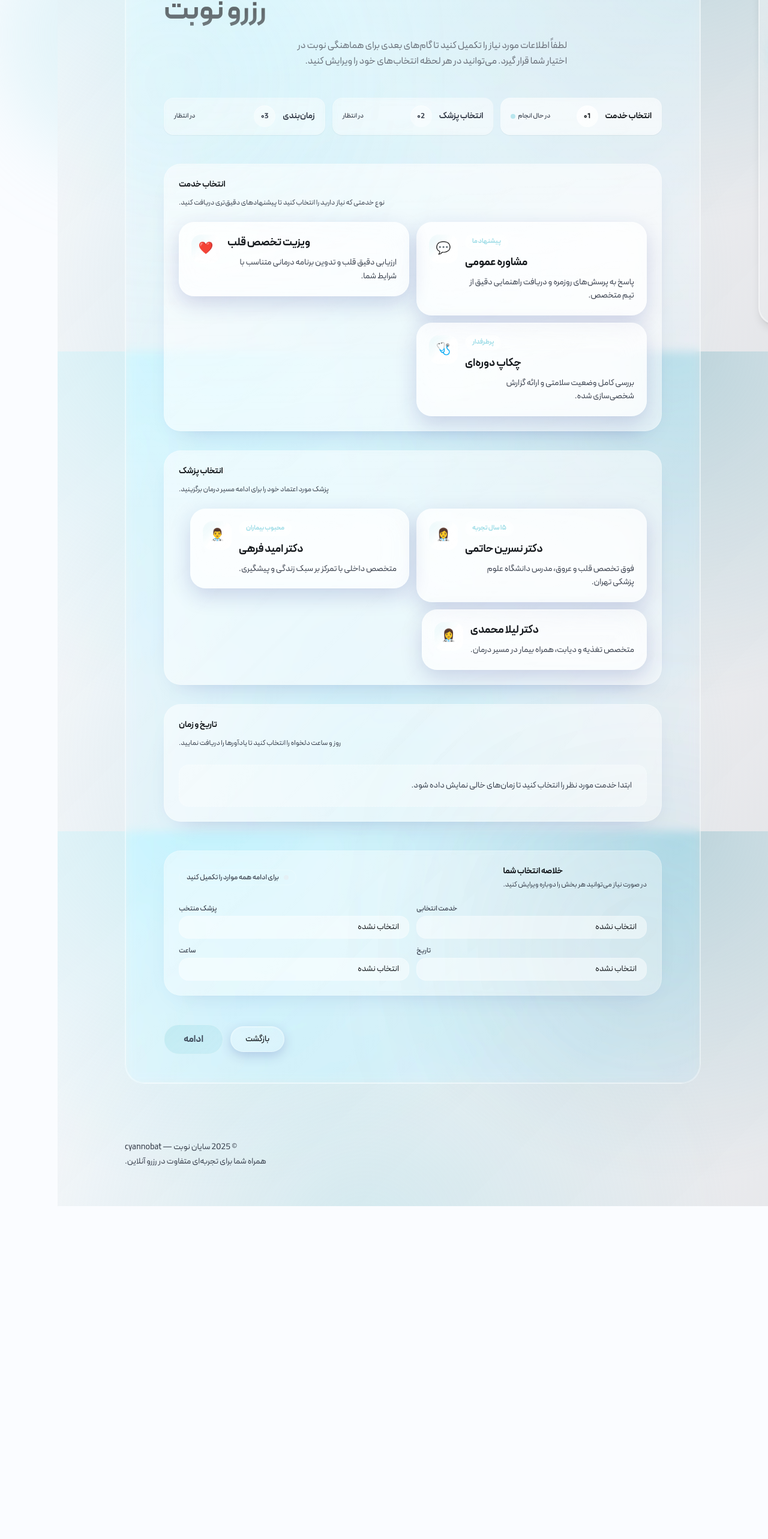
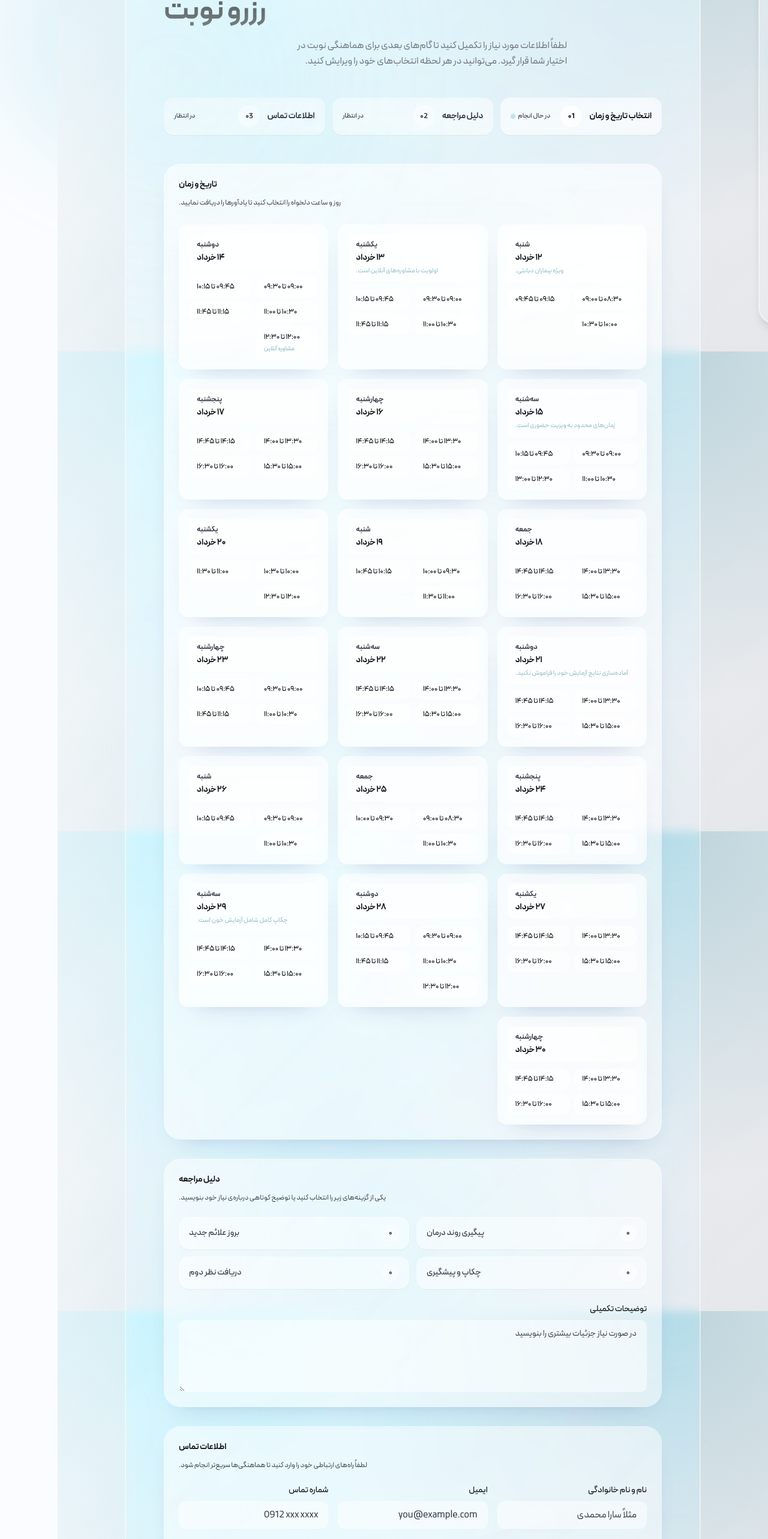
Before and after one commit to belforzedse/cyannobat, a Next.js app: page /reserve in a window 1280 px wide. Shown: the part 214-2780 px from the top of the page at 60% size. Before the commit the page ends 2225 px from the top, so only its background shows below. Built offline with nearby package versions, Linux system fonts and the light colour scheme.

Commit message:
Refactor reserve flow to collect booking details

```diff
--- a/src/app/(site)/reserve/page.tsx
+++ b/src/app/(site)/reserve/page.tsx
@@ -1,85 +1,24 @@
 'use client';
 
-import { useEffect, useMemo, useState } from 'react';
+import { useMemo, useState } from 'react';
 import { AnimatePresence, motion, useReducedMotion } from 'framer-motion';
 import Link from 'next/link';
 import clsx from 'clsx';
-import ServiceCard from '@/components/ServiceCard';
 import SchedulePicker from '@/components/SchedulePicker';
-import {
-  mockAvailability,
-  type AvailabilityDay,
-  type AvailabilitySlot,
-  type DoctorId,
-  type ServiceId,
-} from '@/data/mockAvailability';
-
-type ServiceOption = {
-  value: ServiceId;
-  label: string;
-  description: string;
-  icon: string;
-  badge?: string;
-};
-
-type DoctorOption = {
-  value: DoctorId;
-  label: string;
-  description: string;
-  icon: string;
-  badge?: string;
-};
-
-const serviceOptions: ServiceOption[] = [
-  {
-    value: 'general',
-    label: 'مشاوره عمومی',
-    description: 'پاسخ به پرسش‌های روزمره و دریافت راهنمایی دقیق از تیم متخصص.',
-    icon: '💬',
-    badge: 'پیشنهاد ما',
-  },
-  {
-    value: 'cardio',
-    label: 'ویزیت تخصص قلب',
-    description: 'ارزیابی دقیق قلب و تدوین برنامه درمانی متناسب با شرایط شما.',
-    icon: '❤️',
-  },
-  {
-    value: 'checkup',
-    label: 'چکاپ دوره‌ای',
-    description: 'بررسی کامل وضعیت سلامتی و ارائه گزارش شخصی‌سازی شده.',
-    icon: '🩺',
-    badge: 'پرطرفدار',
-  },
-];
-
-const doctorOptions: DoctorOption[] = [
-  {
-    value: 'nasrin',
-    label: 'دکتر نسرین حاتمی',
-    description: 'فوق تخصص قلب و عروق، مدرس دانشگاه علوم پزشکی تهران.',
-    icon: '👩‍⚕️',
-    badge: '۱۵ سال تجربه',
-  },
-  {
-    value: 'omid',
-    label: 'دکتر امید فرهی',
-    description: 'متخصص داخلی با تمرکز بر سبک زندگی و پیشگیری.',
-    icon: '👨‍⚕️',
-    badge: 'محبوب بیماران',
-  },
-  {
-    value: 'leila',
-    label: 'دکتر لیلا محمدی',
-    description: 'متخصص تغذیه و دیابت، همراه بیمار در مسیر درمان.',
-    icon: '👩‍⚕️',
-  },
-];
+import BookingInput from '@/components/BookingInput';
+import { mockAvailability, type AvailabilityDay, type AvailabilitySlot } from '@/data/mockAvailability';
 
 const progressSteps = [
-  { key: 'service', label: 'انتخاب خدمت' },
-  { key: 'doctor', label: 'انتخاب پزشک' },
-  { key: 'schedule', label: 'زمان‌بندی' },
+  { key: 'dateTime', label: 'انتخاب تاریخ و زمان' },
+  { key: 'reason', label: 'دلیل مراجعه' },
+  { key: 'customer', label: 'اطلاعات تماس' },
+] as const;
+
+const reasonOptions = [
+  { value: 'follow_up', label: 'پیگیری روند درمان' },
+  { value: 'new_symptom', label: 'بروز علائم جدید' },
+  { value: 'checkup', label: 'چکاپ و پیشگیری' },
+  { value: 'second_opinion', label: 'دریافت نظر دوم' },
 ] as const;
 
 type StepStatus = 'complete' | 'current' | 'upcoming';
@@ -129,65 +68,51 @@ type SelectedSchedule = {
 
 const BookingPage = () => {
   const prefersReducedMotion = useReducedMotion();
-  const [selectedService, setSelectedService] = useState<ServiceId | ''>('');
-  const [selectedDoctor, setSelectedDoctor] = useState<DoctorId | ''>('');
   const [selectedDay, setSelectedDay] = useState<string | null>(null);
   const [selectedSchedule, setSelectedSchedule] = useState<SelectedSchedule | null>(null);
-
-  const selectedServiceDetails = serviceOptions.find((service) => service.value === selectedService);
-  const selectedDoctorDetails = doctorOptions.find((doctor) => doctor.value === selectedDoctor);
-  const isScheduleComplete = Boolean(selectedSchedule);
+  const [selectedReasons, setSelectedReasons] = useState<string[]>([]);
+  const [additionalReason, setAdditionalReason] = useState('');
+  const [customerInfo, setCustomerInfo] = useState({
+    fullName: '',
+    email: '',
+    phone: '',
+  });
+  const [customerNotes, setCustomerNotes] = useState('');
 
   const availabilityForSelection = useMemo(() => {
-    if (!selectedService || !selectedDoctor) {
-      return undefined;
-    }
+    const merged = new Map<string, AvailabilityDay>();
 
-    return mockAvailability[selectedService][selectedDoctor];
-  }, [selectedDoctor, selectedService]);
+    Object.values(mockAvailability).forEach((serviceAvailability) => {
+      Object.values(serviceAvailability).forEach((doctorAvailability) => {
+        doctorAvailability.forEach((day) => {
+          const existingDay = merged.get(day.date);
+          if (!existingDay) {
+            merged.set(day.date, {
+              date: day.date,
+              slots: [...day.slots],
+              note: day.note,
+            });
+            return;
+          }
 
-  useEffect(() => {
-    setSelectedDoctor('');
-    setSelectedDay(null);
-    setSelectedSchedule(null);
-  }, [selectedService]);
+          const combinedSlots = [...existingDay.slots];
+          day.slots.forEach((slot) => {
+            if (!combinedSlots.some((existingSlot) => existingSlot.id === slot.id)) {
+              combinedSlots.push(slot);
+            }
+          });
 
-  useEffect(() => {
-    setSelectedDay(null);
-    setSelectedSchedule(null);
-  }, [selectedDoctor]);
-
-  useEffect(() => {
-    if (!availabilityForSelection || availabilityForSelection.length === 0) {
-      setSelectedDay(null);
-      setSelectedSchedule(null);
-      return;
-    }
-
-    setSelectedDay((currentDay) => {
-      if (!currentDay) return currentDay;
-      const exists = availabilityForSelection.some((day) => day.date === currentDay);
-      return exists ? currentDay : null;
+          merged.set(day.date, {
+            date: day.date,
+            slots: combinedSlots.sort((a, b) => a.start.localeCompare(b.start)),
+            note: existingDay.note ?? day.note,
+          });
+        });
+      });
     });
 
-    setSelectedSchedule((currentSchedule) => {
-      if (!currentSchedule) return currentSchedule;
-      const dayMatch = availabilityForSelection.find((day) => day.date === currentSchedule.day.date);
-      if (!dayMatch) {
-        return null;
-      }
-      const slotMatch = dayMatch.slots.find((slot) => slot.id === currentSchedule.slot.id);
-      return slotMatch ? currentSchedule : null;
-    });
-  }, [availabilityForSelection]);
-
-  const handleServiceSelect = (service: ServiceId) => {
-    setSelectedService(service);
-  };
-
-  const handleDoctorSelect = (doctor: DoctorId) => {
-    setSelectedDoctor(doctor);
-  };
+    return Array.from(merged.values()).sort((a, b) => a.date.localeCompare(b.date));
+  }, []);
 
   const handleDaySelect = (day: AvailabilityDay) => {
     setSelectedDay(day.date);
@@ -204,21 +129,42 @@ const BookingPage = () => {
     setSelectedSchedule({ day, slot });
   };
 
+  const handleReasonToggle = (value: string) => {
+    setSelectedReasons((prev) => {
+      if (prev.includes(value)) {
+        return prev.filter((reason) => reason !== value);
+      }
+      return [...prev, value];
+    });
+  };
+
+  const handleCustomerChange = (field: keyof typeof customerInfo, value: string) => {
+    setCustomerInfo((prev) => ({ ...prev, [field]: value }));
+  };
+
+  const selectedReasonLabels = selectedReasons
+    .map((reason) => reasonOptions.find((option) => option.value === reason)?.label ?? reason)
+    .filter((label): label is string => Boolean(label));
+
+  const isScheduleComplete = Boolean(selectedSchedule);
+  const isReasonComplete = selectedReasons.length > 0 || additionalReason.trim().length > 0;
+  const isCustomerComplete = Object.values(customerInfo).every((value) => value.trim().length > 0);
+
   const activeIndex = progressSteps.findIndex((step) => {
-    if (step.key === 'service') return !selectedServiceDetails;
-    if (step.key === 'doctor') return !selectedDoctorDetails;
-    return !isScheduleComplete;
+    if (step.key === 'dateTime') return !isScheduleComplete;
+    if (step.key === 'reason') return !isReasonComplete;
+    return !isCustomerComplete;
   });
 
   const resolvedActiveIndex = activeIndex === -1 ? progressSteps.length - 1 : activeIndex;
 
   const stepsWithStatus = progressSteps.map((step, index) => {
     const complete =
-      step.key === 'service'
-        ? Boolean(selectedServiceDetails)
-        : step.key === 'doctor'
-          ? Boolean(selectedDoctorDetails)
-          : isScheduleComplete;
+      step.key === 'dateTime'
+        ? isScheduleComplete
+        : step.key === 'reason'
+          ? isReasonComplete
+          : isCustomerComplete;
 
     const status: StepStatus = complete ? 'complete' : index === resolvedActiveIndex ? 'current' : 'upcoming';
 
@@ -229,13 +175,16 @@ const BookingPage = () => {
     ? formatDateLabel(selectedSchedule.day.date)
     : formatDateLabel(selectedDay);
   const formattedTime = formatTimeRange(selectedSchedule?.slot ?? null);
-  const isContinueDisabled = !selectedServiceDetails || !selectedDoctorDetails || !selectedSchedule;
+  const isContinueDisabled = !isScheduleComplete || !isReasonComplete || !isCustomerComplete;
 
-  const placeholderMessage = !selectedServiceDetails
-    ? 'ابتدا خدمت مورد نظر را انتخاب کنید تا زمان‌های خالی نمایش داده شود.'
-    : !selectedDoctorDetails
-      ? 'برای مشاهده زمان‌های موجود، پزشک را انتخاب کنید.'
-      : undefined;
+  const reasonSummary = isReasonComplete
+    ? [
+        ...selectedReasonLabels,
+        additionalReason.trim() ? `توضیحات: ${additionalReason.trim()}` : null,
+      ].filter((value): value is string => Boolean(value))
+    : [];
+
+  const placeholderMessage = 'برای مشاهده زمان‌های خالی، ابتدا تاریخ مورد نظر را انتخاب کنید.';
 
   return (
     <motion.section
@@ -363,78 +312,6 @@ const BookingPage = () => {
           className="rounded-3xl border border-white/25 bg-white/45 p-6 shadow-[0_18px_40px_-28px_rgba(31,38,135,0.3)] backdrop-blur-sm dark:border-white/12 dark:bg-white/10"
         >
           <div className="flex flex-col items-end gap-2 text-right">
-            <h3 className="text-sm font-semibold text-foreground">انتخاب خدمت</h3>
-            <p className="text-xs leading-6 text-muted-foreground">
-              نوع خدمتی که نیاز دارید را انتخاب کنید تا پیشنهادهای دقیق‌تری دریافت کنید.
-            </p>
-          </div>
-          <div className="mt-5 grid grid-cols-1 gap-3 sm:grid-cols-2">
-            {serviceOptions.map((service, index) => (
-              <motion.div
-                key={service.value}
-                initial={{ opacity: prefersReducedMotion ? 1 : 0, y: prefersReducedMotion ? 0 : 12 }}
-                animate={{ opacity: 1, y: 0 }}
-                transition={{
-                  delay: prefersReducedMotion ? 0 : 0.05 * index,
-                  duration: prefersReducedMotion ? 0 : 0.4,
-                  ease: 'easeOut',
-                }}
-              >
-                <ServiceCard
-                  title={service.label}
-                  description={service.description}
-                  badge={service.badge}
-                  icon={service.icon}
-                  isSelected={selectedService === service.value}
-                  onClick={() => handleServiceSelect(service.value)}
-                />
-              </motion.div>
-            ))}
-          </div>
-        </motion.div>
-
-        <motion.div
-          initial={{ opacity: prefersReducedMotion ? 1 : 0, y: prefersReducedMotion ? 0 : 16 }}
-          animate={{ opacity: 1, y: 0 }}
-          transition={{ delay: prefersReducedMotion ? 0 : 0.45, duration: prefersReducedMotion ? 0 : 0.45 }}
-          className="rounded-3xl border border-white/25 bg-white/45 p-6 shadow-[0_18px_40px_-28px_rgba(31,38,135,0.3)] backdrop-blur-sm dark:border-white/12 dark:bg-white/10"
-        >
-          <div className="flex flex-col items-end gap-2 text-right">
-            <h3 className="text-sm font-semibold text-foreground">انتخاب پزشک</h3>
-            <p className="text-xs leading-6 text-muted-foreground">پزشک مورد اعتماد خود را برای ادامه مسیر درمان برگزینید.</p>
-          </div>
-          <div className="mt-5 grid grid-cols-1 gap-3 sm:grid-cols-2">
-            {doctorOptions.map((doctor, index) => (
-              <motion.div
-                key={doctor.value}
-                initial={{ opacity: prefersReducedMotion ? 1 : 0, y: prefersReducedMotion ? 0 : 12 }}
-                animate={{ opacity: 1, y: 0 }}
-                transition={{
-                  delay: prefersReducedMotion ? 0 : 0.05 * index,
-                  duration: prefersReducedMotion ? 0 : 0.4,
-                  ease: 'easeOut',
-                }}
-              >
-                <ServiceCard
-                  title={doctor.label}
-                  description={doctor.description}
-                  badge={doctor.badge}
-                  icon={doctor.icon}
-                  isSelected={selectedDoctor === doctor.value}
-                  onClick={() => handleDoctorSelect(doctor.value)}
-                />
-              </motion.div>
-            ))}
-          </div>
-        </motion.div>
-
-        <motion.div
-          initial={{ opacity: prefersReducedMotion ? 1 : 0, y: prefersReducedMotion ? 0 : 16 }}
-          animate={{ opacity: 1, y: 0 }}
-          transition={{ delay: prefersReducedMotion ? 0 : 0.5, duration: prefersReducedMotion ? 0 : 0.45 }}
-          className="rounded-3xl border border-white/25 bg-white/45 p-6 shadow-[0_18px_40px_-28px_rgba(31,38,135,0.3)] backdrop-blur-sm dark:border-white/12 dark:bg-white/10"
-        >
-          <div className="flex flex-col items-end gap-2 text-right">
             <h3 className="text-sm font-semibold text-foreground">تاریخ و زمان</h3>
             <p className="text-xs leading-6 text-muted-foreground">روز و ساعت دلخواه را انتخاب کنید تا یادآورها را دریافت نمایید.</p>
           </div>
@@ -446,7 +323,123 @@ const BookingPage = () => {
               onSelectDay={handleDaySelect}
               onSelectSlot={handleSlotSelect}
               placeholderMessage={placeholderMessage}
-              emptyMessage="در حال حاضر زمانی برای این ترکیب موجود نیست. لطفاً بعداً دوباره بررسی کنید."
+              emptyMessage="در حال حاضر زمانی در دسترس نیست. لطفاً بعداً دوباره بررسی کنید."
+            />
+          </div>
+        </motion.div>
+
+        <motion.div
+          initial={{ opacity: prefersReducedMotion ? 1 : 0, y: prefersReducedMotion ? 0 : 16 }}
+          animate={{ opacity: 1, y: 0 }}
+          transition={{ delay: prefersReducedMotion ? 0 : 0.45, duration: prefersReducedMotion ? 0 : 0.45 }}
+          className="rounded-3xl border border-white/25 bg-white/45 p-6 shadow-[0_18px_40px_-28px_rgba(31,38,135,0.3)] backdrop-blur-sm dark:border-white/12 dark:bg-white/10"
+        >
+          <div className="flex flex-col items-end gap-2 text-right">
+            <h3 className="text-sm font-semibold text-foreground">دلیل مراجعه</h3>
+            <p className="text-xs leading-6 text-muted-foreground">
+              یکی از گزینه‌های زیر را انتخاب کنید یا توضیح کوتاهی درباره‌ی نیاز خود بنویسید.
+            </p>
+          </div>
+          <div className="mt-5 grid gap-3 sm:grid-cols-2">
+            {reasonOptions.map((reason, index) => {
+              const isSelected = selectedReasons.includes(reason.value);
+              return (
+                <motion.button
+                  type="button"
+                  key={reason.value}
+                  onClick={() => handleReasonToggle(reason.value)}
+                  initial={{ opacity: prefersReducedMotion ? 1 : 0, y: prefersReducedMotion ? 0 : 12 }}
+                  animate={{ opacity: 1, y: 0 }}
+                  transition={{
+                    delay: prefersReducedMotion ? 0 : 0.05 * index,
+                    duration: prefersReducedMotion ? 0 : 0.35,
+                    ease: 'easeOut',
+                  }}
+                  className={clsx(
+                    'flex w-full flex-row-reverse items-center justify-between gap-3 rounded-2xl border px-4 py-3 text-right shadow-sm transition-all duration-200',
+                    'hover:border-accent/60 hover:bg-accent/10 dark:hover:border-accent/50',
+                    isSelected
+                      ? 'border-accent/70 bg-accent/20 text-foreground shadow-[0_12px_28px_-22px_rgba(88,175,192,0.75)] dark:border-accent/60'
+                      : 'border-white/25 bg-white/45 text-muted-foreground dark:border-white/15 dark:bg-white/10',
+                  )}
+                >
+                  <span className="text-sm font-medium">{reason.label}</span>
+                  <span
+                    className={clsx(
+                      'flex h-7 w-7 items-center justify-center rounded-full border text-xs font-semibold transition-colors',
+                      isSelected
+                        ? 'border-accent/70 bg-accent text-slate-900'
+                        : 'border-white/30 bg-white/40 text-muted-foreground dark:border-white/20 dark:bg-white/15',
+                    )}
+                    aria-hidden
+                  >
+                    {isSelected ? '✓' : '۰'}
+                  </span>
+                </motion.button>
+              );
+            })}
+          </div>
+          <div className="mt-6 flex flex-col gap-2">
+            <label htmlFor="additional-reason" className="text-sm font-medium text-foreground text-right">
+              توضیحات تکمیلی
+            </label>
+            <textarea
+              id="additional-reason"
+              value={additionalReason}
+              onChange={(event) => setAdditionalReason(event.target.value)}
+              className="min-h-[120px] w-full rounded-xl border border-white/20 bg-white/50 px-4 py-3 text-right text-sm text-foreground placeholder:text-muted-foreground transition-colors duration-200 hover:border-white/30 hover:bg-white/60 focus:border-accent focus:bg-white/70 focus:outline-none focus:ring-2 focus:ring-accent/40 dark:border-white/12 dark:bg-white/10 dark:hover:border-white/20 dark:hover:bg-white/15 dark:focus:border-accent/50 dark:focus:bg-white/20"
+              placeholder="در صورت نیاز جزئیات بیشتری را بنویسید"
+            />
+          </div>
+        </motion.div>
+
+        <motion.div
+          initial={{ opacity: prefersReducedMotion ? 1 : 0, y: prefersReducedMotion ? 0 : 16 }}
+          animate={{ opacity: 1, y: 0 }}
+          transition={{ delay: prefersReducedMotion ? 0 : 0.5, duration: prefersReducedMotion ? 0 : 0.45 }}
+          className="rounded-3xl border border-white/25 bg-white/45 p-6 shadow-[0_18px_40px_-28px_rgba(31,38,135,0.3)] backdrop-blur-sm dark:border-white/12 dark:bg-white/10"
+        >
+          <div className="flex flex-col items-end gap-2 text-right">
+            <h3 className="text-sm font-semibold text-foreground">اطلاعات تماس</h3>
+            <p className="text-xs leading-6 text-muted-foreground">
+              لطفاً راه‌های ارتباطی خود را وارد کنید تا هماهنگی‌ها سریع‌تر انجام شود.
+            </p>
+          </div>
+          <div className="mt-5 grid gap-4 sm:grid-cols-3">
+            <BookingInput
+              label="نام و نام خانوادگی"
+              name="fullName"
+              value={customerInfo.fullName}
+              onChange={(event) => handleCustomerChange('fullName', event.target.value)}
+              placeholder="مثلاً سارا محمدی"
+            />
+            <BookingInput
+              label="ایمیل"
+              type="email"
+              name="email"
+              value={customerInfo.email}
+              onChange={(event) => handleCustomerChange('email', event.target.value)}
+              placeholder="you@example.com"
+            />
+            <BookingInput
+              label="شماره تماس"
+              type="tel"
+              name="phone"
+              value={customerInfo.phone}
+              onChange={(event) => handleCustomerChange('phone', event.target.value)}
+              placeholder="0912 xxx xxxx"
+            />
+          </div>
+          <div className="mt-5">
+            <label htmlFor="customer-notes" className="text-sm font-medium text-foreground text-right">
+              یادداشت برای تیم پشتیبانی
+            </label>
+            <textarea
+              id="customer-notes"
+              value={customerNotes}
+              onChange={(event) => setCustomerNotes(event.target.value)}
+              className="mt-2 min-h-[100px] w-full rounded-xl border border-white/20 bg-white/50 px-4 py-3 text-right text-sm text-foreground placeholder:text-muted-foreground transition-colors duration-200 hover:border-white/30 hover:bg-white/60 focus:border-accent focus:bg-white/70 focus:outline-none focus:ring-2 focus:ring-accent/40 dark:border-white/12 dark:bg-white/10 dark:hover:border-white/20 dark:hover:bg-white/15 dark:focus:border-accent/50 dark:focus:bg-white/20"
+              placeholder="اگر نکته‌ای لازم است پیش از نوبت بدانیم اینجا بنویسید"
             />
           </div>
         </motion.div>
@@ -493,20 +486,6 @@ const BookingPage = () => {
         </div>
         <dl className="mt-6 grid gap-3 text-sm sm:grid-cols-2">
           <div className="flex flex-col items-end gap-1">
-            <dt className="text-xs font-medium text-muted-foreground">خدمت انتخابی</dt>
-            <dd className="w-full rounded-2xl border border-white/20 bg-white/45 px-4 py-2 text-sm text-foreground dark:border-white/12 dark:bg-white/10">
-              {selectedServiceDetails?.label ?? 'انتخاب نشده'}
-            </dd>
-          </div>
-          <div className="flex flex-col items-end gap-1">
-            <dt className="text-xs font-medium text-muted-foreground">پزشک منتخب</dt>
-            <dd className="w-full rounded-2xl border border-white/20 bg-white/45 px-4 py-2 text-sm text-foreground dark:border-white/12 dark:bg-white/10">
-              {selectedDoctorDetails
-                ? `${selectedDoctorDetails.label}${selectedDoctorDetails.badge ? ' — ' + selectedDoctorDetails.badge : ''}`
-                : 'انتخاب نشده'}
-            </dd>
-          </div>
-          <div className="flex flex-col items-end gap-1">
             <dt className="text-xs font-medium text-muted-foreground">تاریخ</dt>
             <dd className="w-full rounded-2xl border border-white/20 bg-white/45 px-4 py-2 text-sm text-foreground dark:border-white/12 dark:bg-white/10">
               {formattedDate}
@@ -516,6 +495,26 @@ const BookingPage = () => {
             <dt className="text-xs font-medium text-muted-foreground">ساعت</dt>
             <dd className="w-full rounded-2xl border border-white/20 bg-white/45 px-4 py-2 text-sm text-foreground dark:border-white/12 dark:bg-white/10">
               {formattedTime}
+            </dd>
+          </div>
+          <div className="flex flex-col items-end gap-1">
+            <dt className="text-xs font-medium text-muted-foreground">دلیل مراجعه</dt>
+            <dd className="w-full rounded-2xl border border-white/20 bg-white/45 px-4 py-2 text-sm text-foreground dark:border-white/12 dark:bg-white/10">
+              {reasonSummary.length > 0 ? reasonSummary.join('، ') : 'انتخاب نشده'}
+            </dd>
+          </div>
+          <div className="flex flex-col items-end gap-1">
+            <dt className="text-xs font-medium text-muted-foreground">اطلاعات تماس</dt>
+            <dd className="w-full rounded-2xl border border-white/20 bg-white/45 px-4 py-2 text-sm text-foreground dark:border-white/12 dark:bg-white/10">
+              {isCustomerComplete
+                ? `${customerInfo.fullName} — ${customerInfo.email} — ${customerInfo.phone}`
+                : 'تکمیل نشده'}
+            </dd>
+          </div>
+          <div className="flex flex-col items-end gap-1 sm:col-span-2">
+            <dt className="text-xs font-medium text-muted-foreground">یادداشت</dt>
+            <dd className="w-full rounded-2xl border border-white/20 bg-white/45 px-4 py-2 text-sm text-foreground dark:border-white/12 dark:bg-white/10">
+              {customerNotes.trim() ? customerNotes.trim() : 'بدون یادداشت'}
             </dd>
           </div>
         </dl>
```
